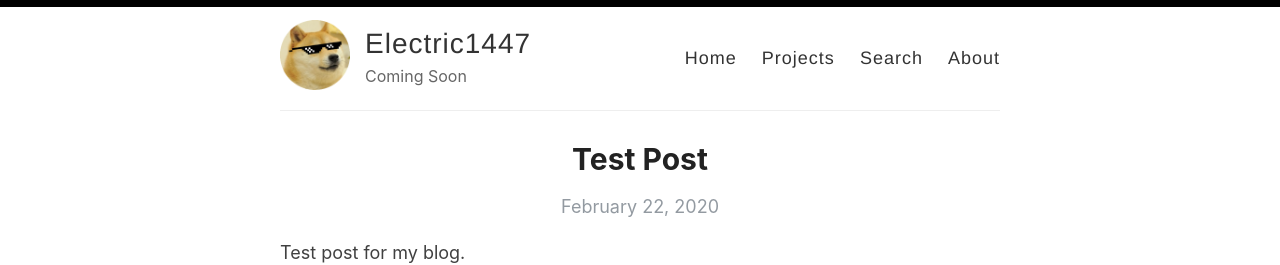
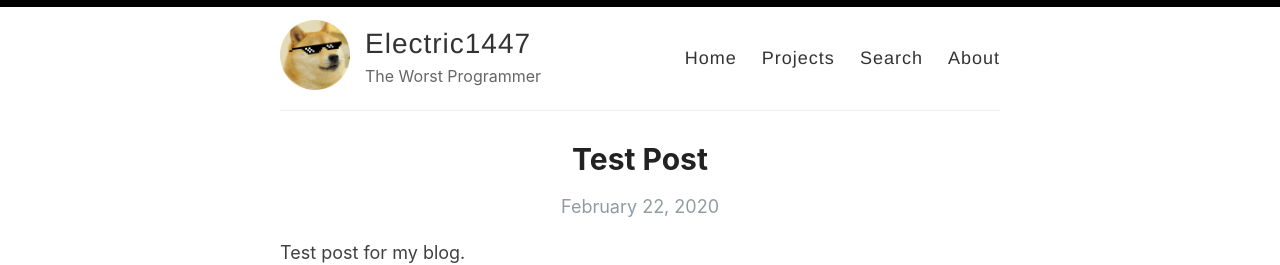
Before and after one commit to Electric1447/Electric1447.github.io, a Jekyll site: the page built from index.html, in a window 1280 px wide. Shown: the top 265 px of the page. Built offline with Jekyll 4.4.1, drawn with Linux system fonts in a browser that asks for light colours; the list of posts is cut into pages by our own code.

Commit message:
Update _config.yml

```diff
--- a/_config.yml
+++ b/_config.yml
@@ -9,7 +9,7 @@ name: Electric1447
 author: Itai Levin
 
 # Short bio or description (displayed in the header)
-description: Coming Soon
+description: The Worst Programmer
 
 # URL of your avatar or profile pic (you could use your GitHub profile pic)
 avatar: /images/avatar_round.png
```
